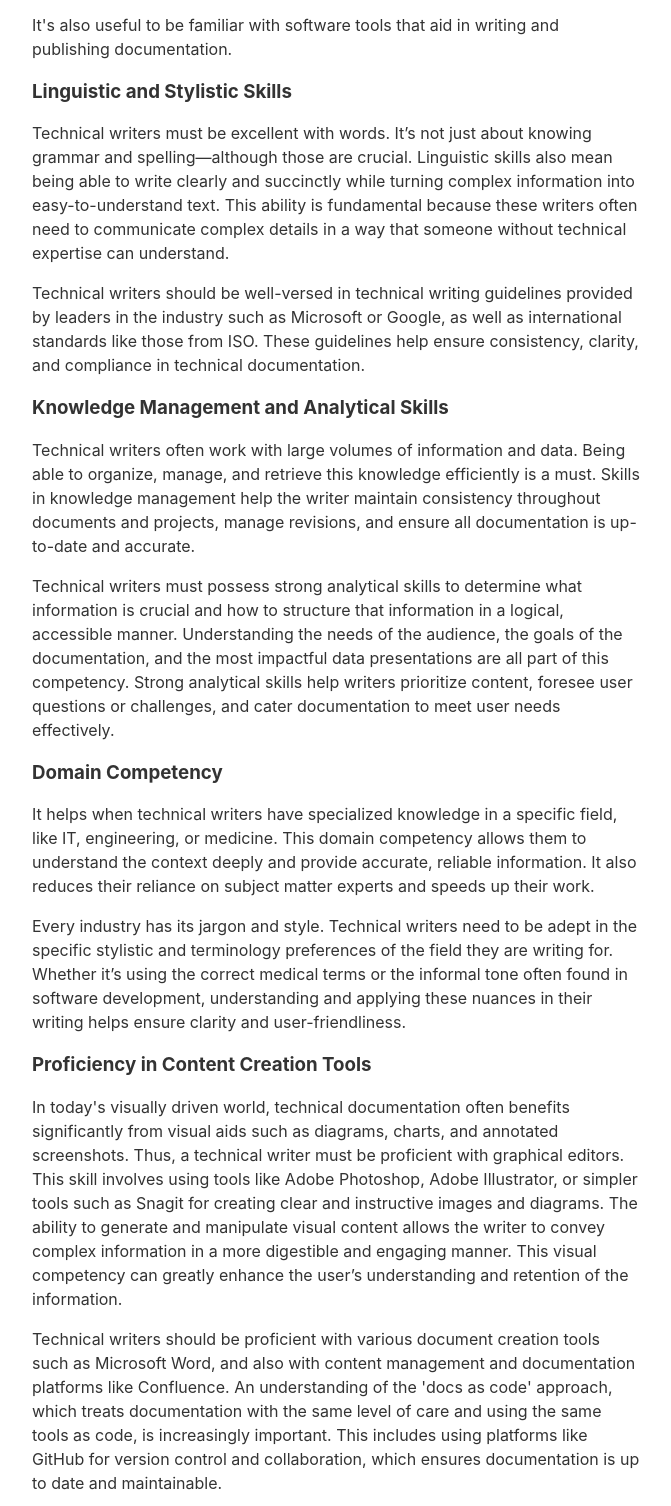
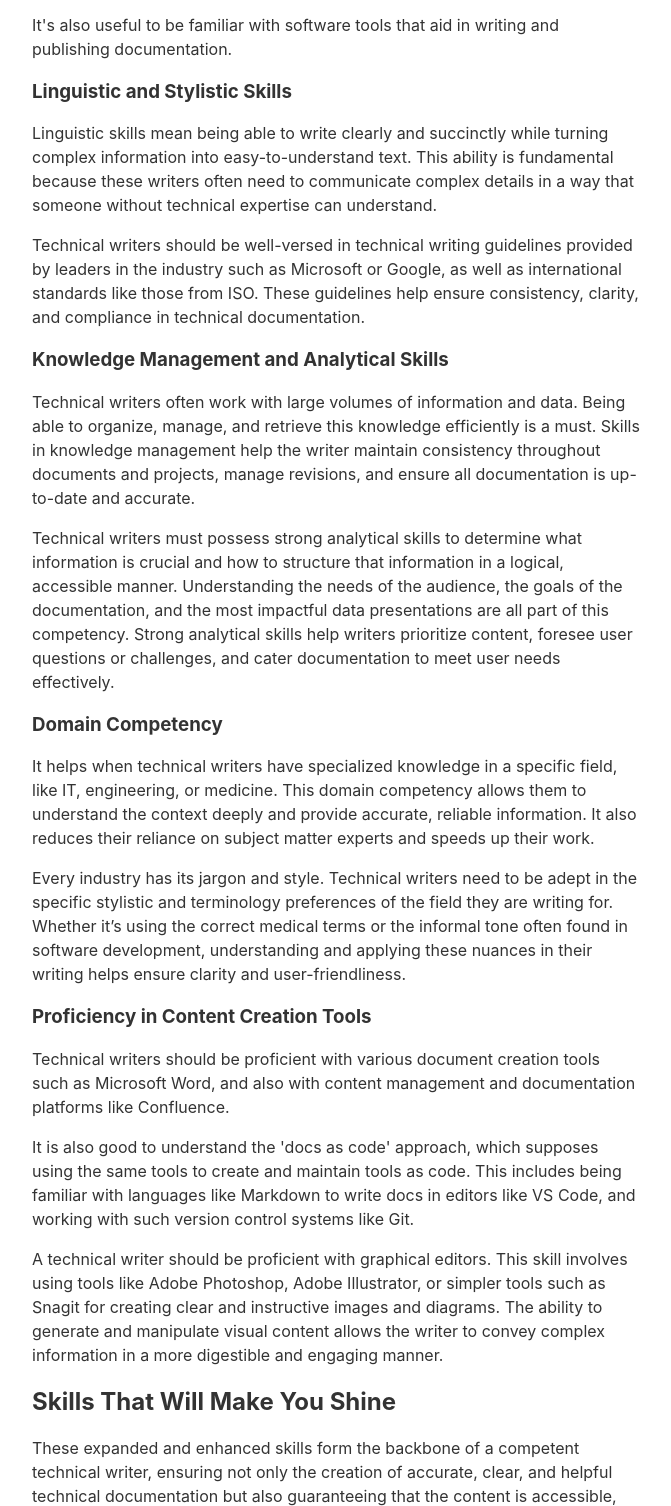
Before and after one commit to AlexJameson/AlexJameson.github.io, an Eleventy site: page content/blog/1-technical-writer-skills/technical-writer-skills.md in a window 1280 px wide. Shown: the part 543-2049 px from the top of the page, without its empty margins (304-975 px from the left). Built offline with nearby package versions, Linux system fonts and the light colour scheme; Eleventy itself is replaced by a stand-in of ours; files that its build step writes are made by us from their sources.

Commit message:
add details

```diff
--- a/content/blog/1-technical-writer-skills/technical-writer-skills.md
+++ b/content/blog/1-technical-writer-skills/technical-writer-skills.md
@@ -17,7 +17,7 @@ It's also useful to be familiar with software tools that aid in writing and publ
 
 ### Linguistic and Stylistic Skills
 
-Technical writers must be excellent with words. It’s not just about knowing grammar and spelling—although those are crucial. Linguistic skills also mean being able to write clearly and succinctly while turning complex information into easy-to-understand text. This ability is fundamental because these writers often need to communicate complex details in a way that someone without technical expertise can understand.
+Linguistic skills  mean being able to write clearly and succinctly while turning complex information into easy-to-understand text. This ability is fundamental because these writers often need to communicate complex details in a way that someone without technical expertise can understand.
 
 Technical writers should be well-versed in technical writing guidelines provided by leaders in the industry such as Microsoft or Google, as well as international standards like those from ISO. These guidelines help ensure consistency, clarity, and compliance in technical documentation.
 
@@ -35,9 +35,11 @@ Every industry has its jargon and style. Technical writers need to be adept in t
 
 ### Proficiency in Content Creation Tools
 
-In today's visually driven world, technical documentation often benefits significantly from visual aids such as diagrams, charts, and annotated screenshots. Thus, a technical writer must be proficient with graphical editors. This skill involves using tools like Adobe Photoshop, Adobe Illustrator, or simpler tools such as Snagit for creating clear and instructive images and diagrams. The ability to generate and manipulate visual content allows the writer to convey complex information in a more digestible and engaging manner. This visual competency can greatly enhance the user’s understanding and retention of the information.
+Technical writers should be proficient with various document creation tools such as Microsoft Word, and also with content management and documentation platforms like Confluence.
 
-Technical writers should be proficient with various document creation tools such as Microsoft Word, and also with content management and documentation platforms like Confluence. An understanding of the 'docs as code' approach, which treats documentation with the same level of care and using the same tools as code, is increasingly important. This includes using platforms like GitHub for version control and collaboration, which ensures documentation is up to date and maintainable.
+It is also good to understand the 'docs as code' approach, which supposes using the same tools to create and maintain tools as code. This includes being familiar with languages like Markdown to write docs in editors like VS Code, and working with such version control systems like Git.
+
+A technical writer should be proficient with graphical editors. This skill involves using tools like Adobe Photoshop, Adobe Illustrator, or simpler tools such as Snagit for creating clear and instructive images and diagrams. The ability to generate and manipulate visual content allows the writer to convey complex information in a more digestible and engaging manner.
 
 ## Skills That Will Make You Shine
 
```
